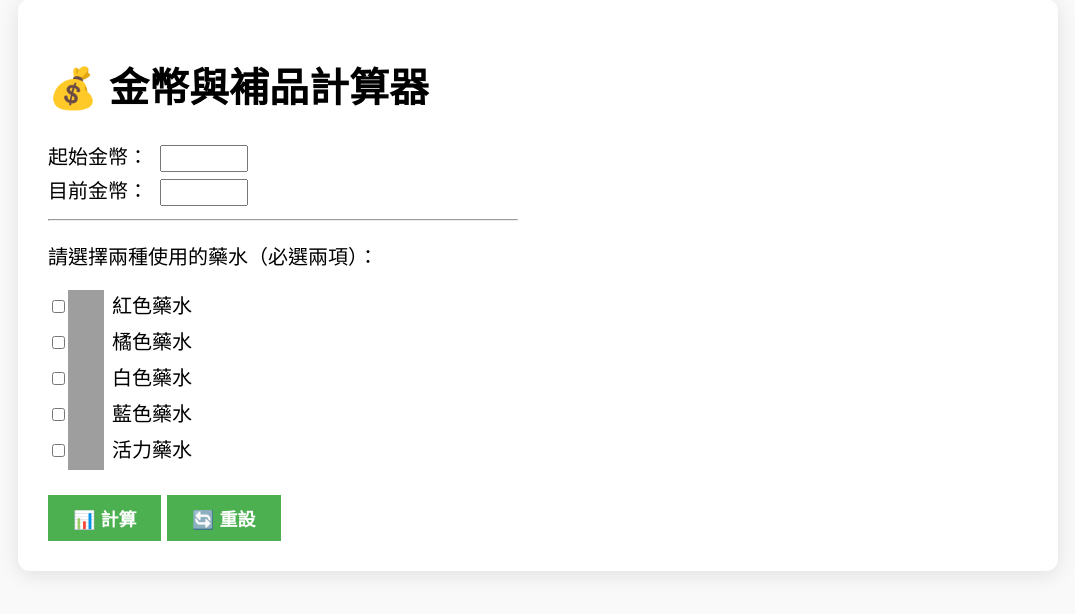
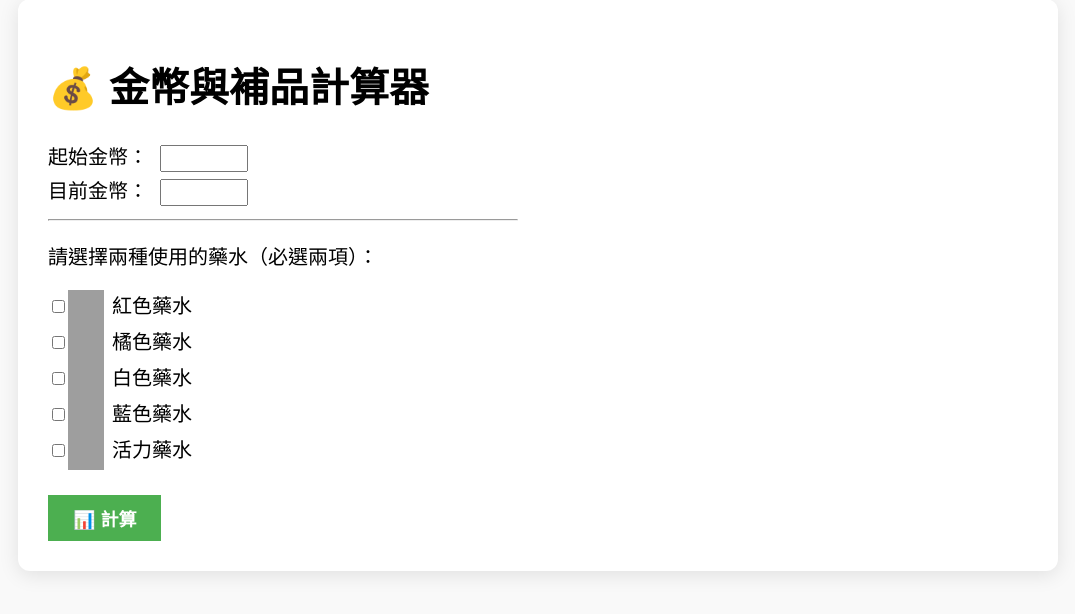
Before and after one commit to smo612/gold, a Flask app: page / in a window 1280 px wide. Shown: the part 49-663 px from the top of the page, without its empty margins (102-1177 px from the left). Run offline with Flask 3, Linux system fonts and the light colour scheme; grey boxes are pictures that could not be loaded.

Commit message:
Add files via upload

```diff
--- a/templates/index.html
+++ b/templates/index.html
@@ -105,7 +105,7 @@
                 <label><input type="checkbox" name="potions" value="energy" {% if 'energy' in selected %}checked{% endif %} onchange="updatePotionInputs()"><img src="/static/docs/vigor.png">活力藥水</label><br>
 
                 <button type="submit">📊 計算</button>
-                <button type="reset">🔄 重設</button>
+                <!-- <button type="reset">🔄 重設</button> -->
             </div>
 
             <div class="right-col" id="potion-input-area">
```
